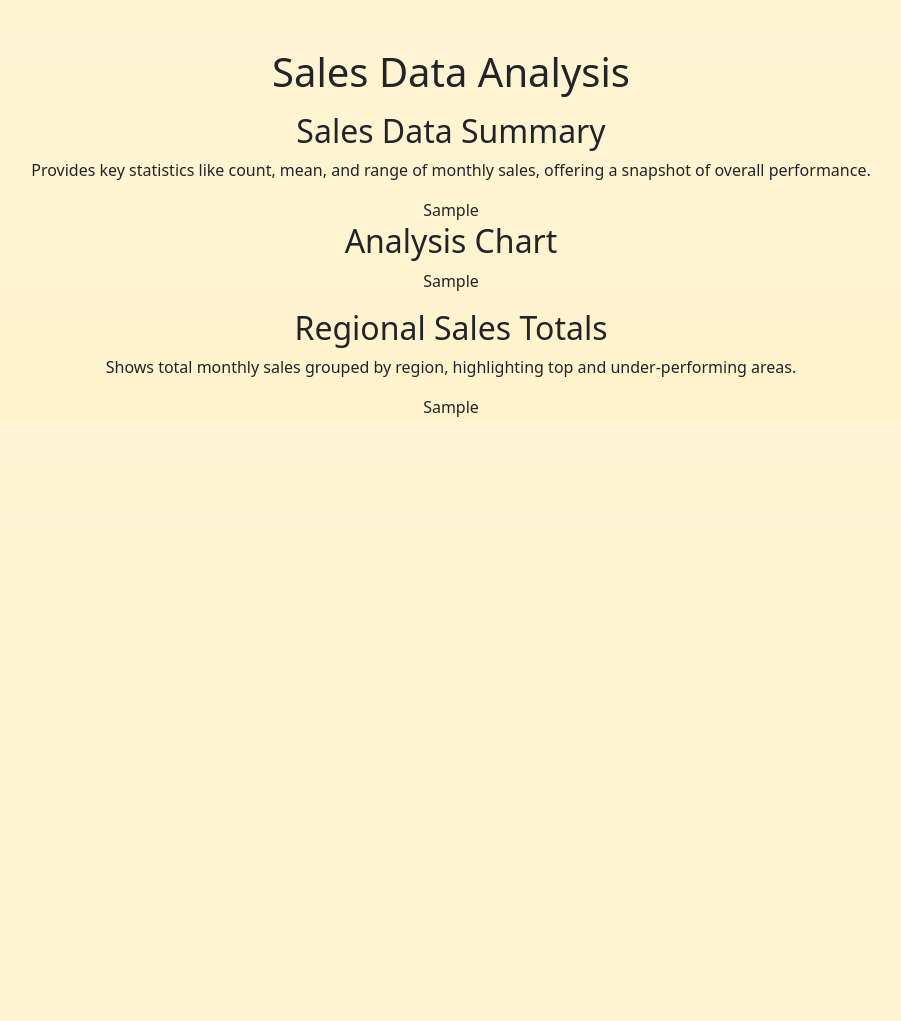
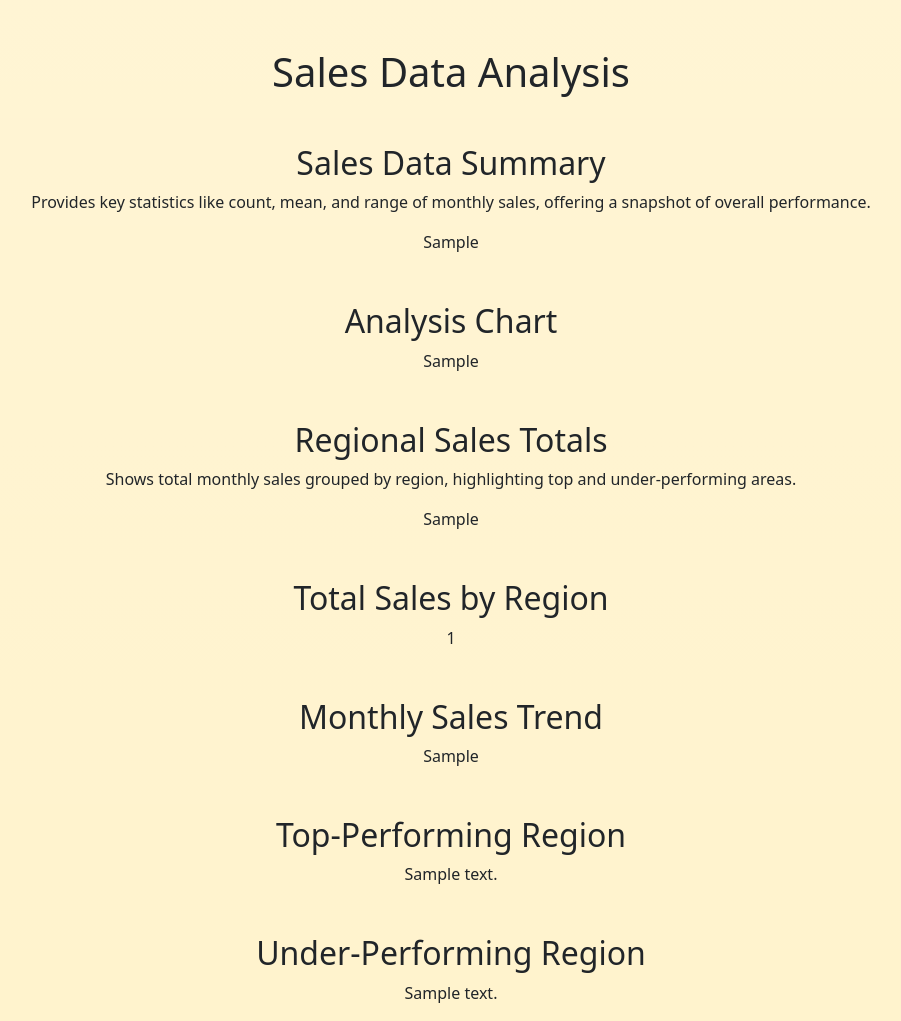
Before and after one commit to mtimma001/mmis6391-mod06-timma-dup, a Flask app: template app/templates/reports.html in a window 1280 px wide. Shown: the part 56-1077 px from the top of the page, without its empty margins (189-1090 px from the left). Before the commit the page ends 473 px from the top, so only its background shows below. Run offline with Flask 3, Linux system fonts and the light colour scheme; the template is opened without the code that fills it: most values are stand-ins (such as "Sample title", 1, 10 or a date in 2020); data that the repository does not hold is empty; some libraries are stand-ins or nearby versions.

Commit message:
feat: Update reports feature with extra functionality

```diff
--- a/app/templates/reports.html
+++ b/app/templates/reports.html
@@ -7,7 +7,7 @@
         <h1>Sales Data Analysis</h1>
 
         {% if analysis_result %}
-            <h2 class="mt-3">Sales Data Summary</h2>
+            <h2 class="mt-5">Sales Data Summary</h2>
             <p>Provides key statistics like count, mean, and range of monthly sales, offering a snapshot of overall performance.</p>
             <div class="table-responsive">
                 {{ analysis_result | safe }}
@@ -15,18 +15,42 @@
         {% endif %}
 
         {% if analysis_chart %}
-            <h2>Analysis Chart</h2>
+            <h2 class="mt-5">Analysis Chart</h2>
             <div class="chart-container">
                 {{ analysis_chart | safe }}
             </div>
         {% endif %}
 
         {% if analysis_table %}
-            <h2 class="mt-3">Regional Sales Totals</h2>
+            <h2 class="mt-5">Regional Sales Totals</h2>
             <p>Shows total monthly sales grouped by region, highlighting top and under-performing areas.</p>
             <div class="table-responsive">
                 {{ analysis_table | safe }}
             </div>
+        {% endif %}
+
+        {% if total_sales_table %}
+            <h2 class="mt-5">Total Sales by Region</h2>
+            <div class="table-responsive">
+                {{ total_sales_table | safe }}
+            </div>
+        {% endif %}
+
+        {% if monthly_sales_table %}
+            <h2 class="mt-5">Monthly Sales Trend</h2>
+            <div class="table-responsive">
+                {{ monthly_sales_table | safe }}
+            </div>
+        {% endif %}
+
+        {% if top_region_summary %}
+            <h2 class="mt-5">Top-Performing Region</h2>
+            <p>{{ top_region_summary }}</p>
+        {% endif %}
+
+        {% if bottom_region_summary %}
+            <h2 class="mt-5">Under-Performing Region</h2>
+            <p>{{ bottom_region_summary }}</p>
         {% endif %}
     </div>
 {% endblock %}
```
Also changed, not shown: app/blueprints/reports.py (+41 -3 lines).
